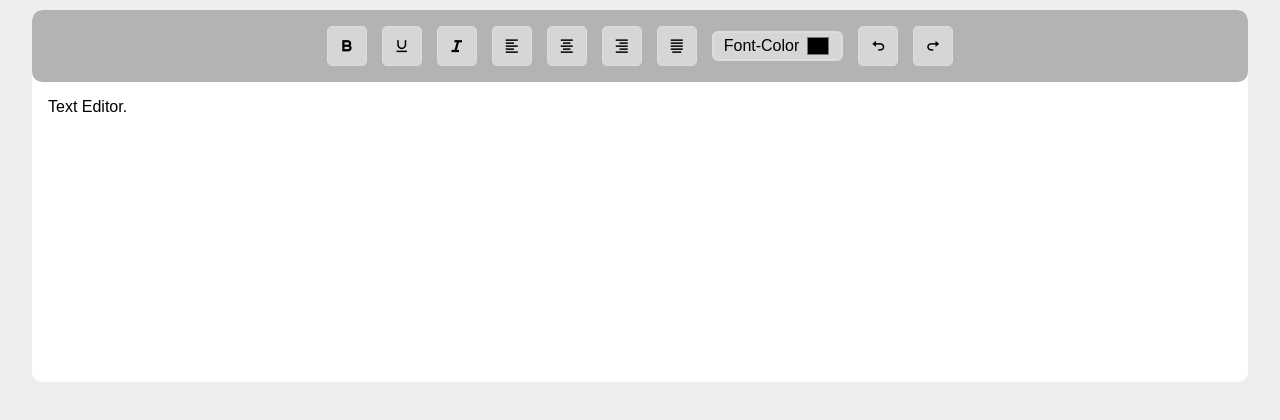
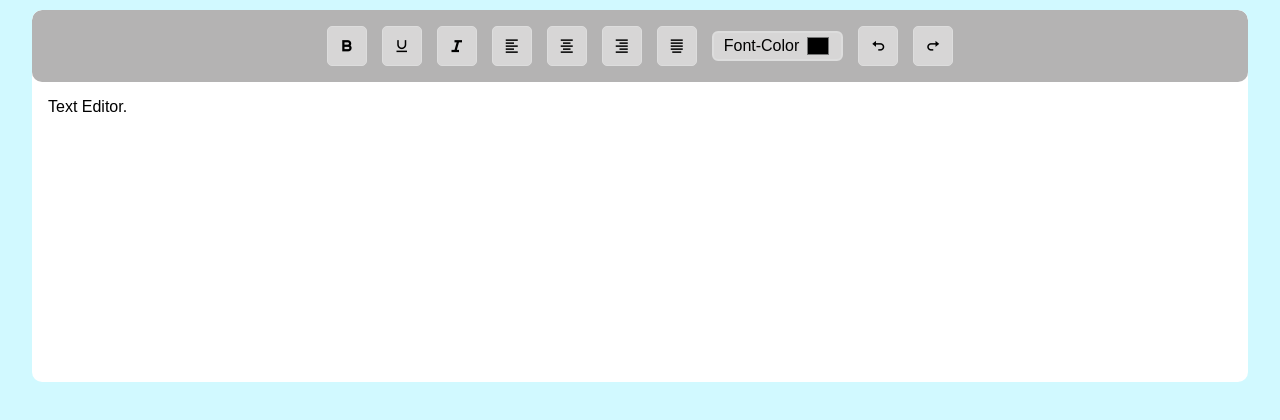
Before and after one commit to PramodyaWP-2003/Text-Editor, a plain HTML site: page Index.html in a window 1280 px wide. Drawn offline with nearby package versions, Linux system fonts and the light colour scheme.

Commit message:
Change background colour

```diff
--- a/styles.css
+++ b/styles.css
@@ -6,7 +6,7 @@
 }
 
 body {
-	background: #eeeeee;
+	background: #d1f9ff;
 	display: flex;
 	justify-content: center;
 	align-items: center;
```
